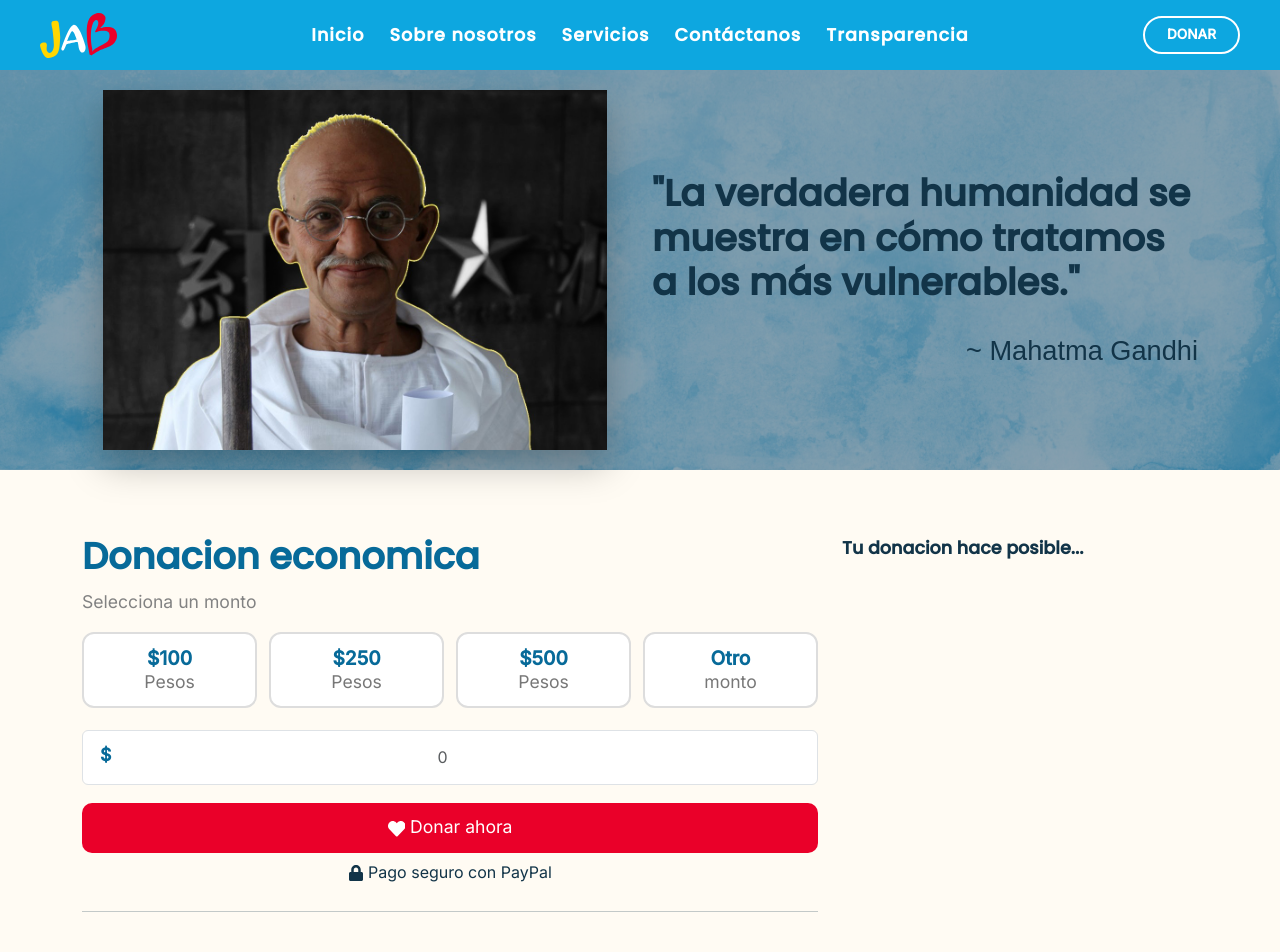
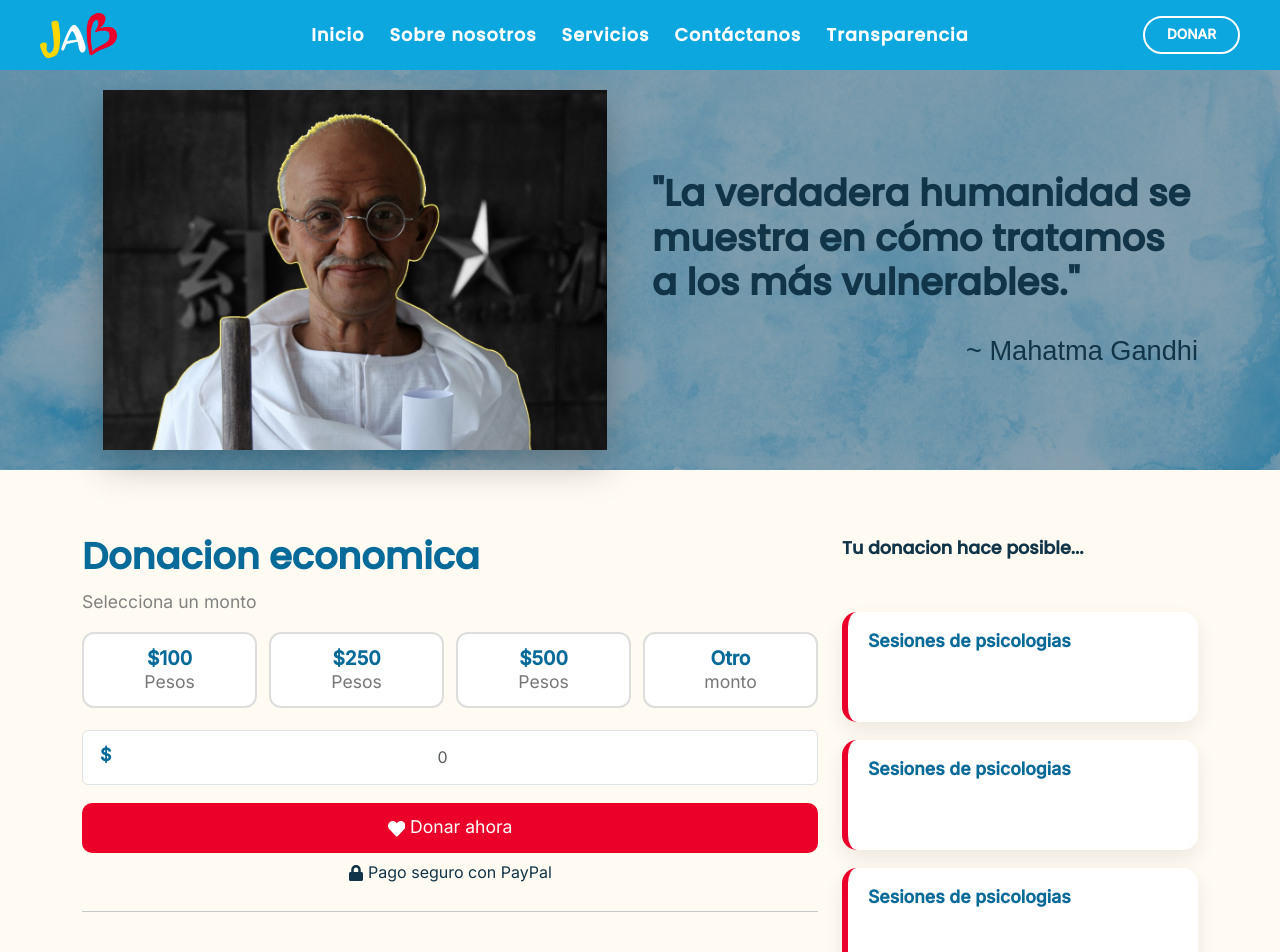
Before and after one commit to AsleepSiren4516/JAB-REACT, a React (Vite) app: page /Donar in a window 1280 px wide. Shown: the top 952 px of the page. Built offline with nearby package versions, Linux system fonts and the light colour scheme; a web font is replaced by a local one.

Commit message:
Siguen los cambios

```diff
--- a/src/css/style.css
+++ b/src/css/style.css
@@ -961,8 +961,8 @@ html, body, #root{
 }
 
 .donar-info{
-
     min-height: 400px;
+    padding-left: 40px;
 }
 
 .donar-btn{
@@ -1105,6 +1105,31 @@ html, body, #root{
   margin-right: 15px;
 }
 
+.cartas-donacion{
+  width: 100%;
+  min-height: 110px;
+  background: #fff;
+  border-left: 6px solid var(--rojo);
+  border-radius: 15px;
+  padding: 18px 20px;
+  margin-bottom: 18px;
+  box-shadow: 0 8px 20px rgba(0,0,0,.08);
+  transition: all .3s ease;
+  cursor: default;
+}
+
+.cartas-donacion:hover{
+  transform: translateY(-5px);
+  box-shadow: 0 15px 30px rgba(0,0,0,.15);
+}
+
+.cartas-donacion p{
+  margin: 0;
+  font-size: 1.1rem;
+  font-weight: 600;
+  color: var(--azul-texto);
+}
+
 
 /*Configuracion contactos*/
 .contacto-fondo{
--- a/src/paginas/Donar.jsx
+++ b/src/paginas/Donar.jsx
@@ -80,19 +80,22 @@ export default function Donar(){
               </div>
             </div>
             {/* Contenedor 2 (más pequeño) */}
-            <div className="col-lg-4">
-              <div className="donar-info">
+            <div className="donar-info col-lg-4">
+              <div>
                 <h3 className="general-text mt-5">Tu donacion hace posible...</h3>
               </div>
-              <div>
+              <div className="my-5">
+                <div className="cartas-donacion">
+                  <p className="text-start">Sesiones de psicologias</p>
+                </div>
+                <div className="cartas-donacion">
+                  <p className="text-start">Sesiones de psicologias</p>
+                </div>
+                <div className="cartas-donacion">
+                  <p className="text-start">Sesiones de psicologias</p>
+                </div>
+              </div>
 
-              </div>
-              <div>
-
-              </div>
-              <div>
-
-              </div>
             </div>
 
           </div>
```
